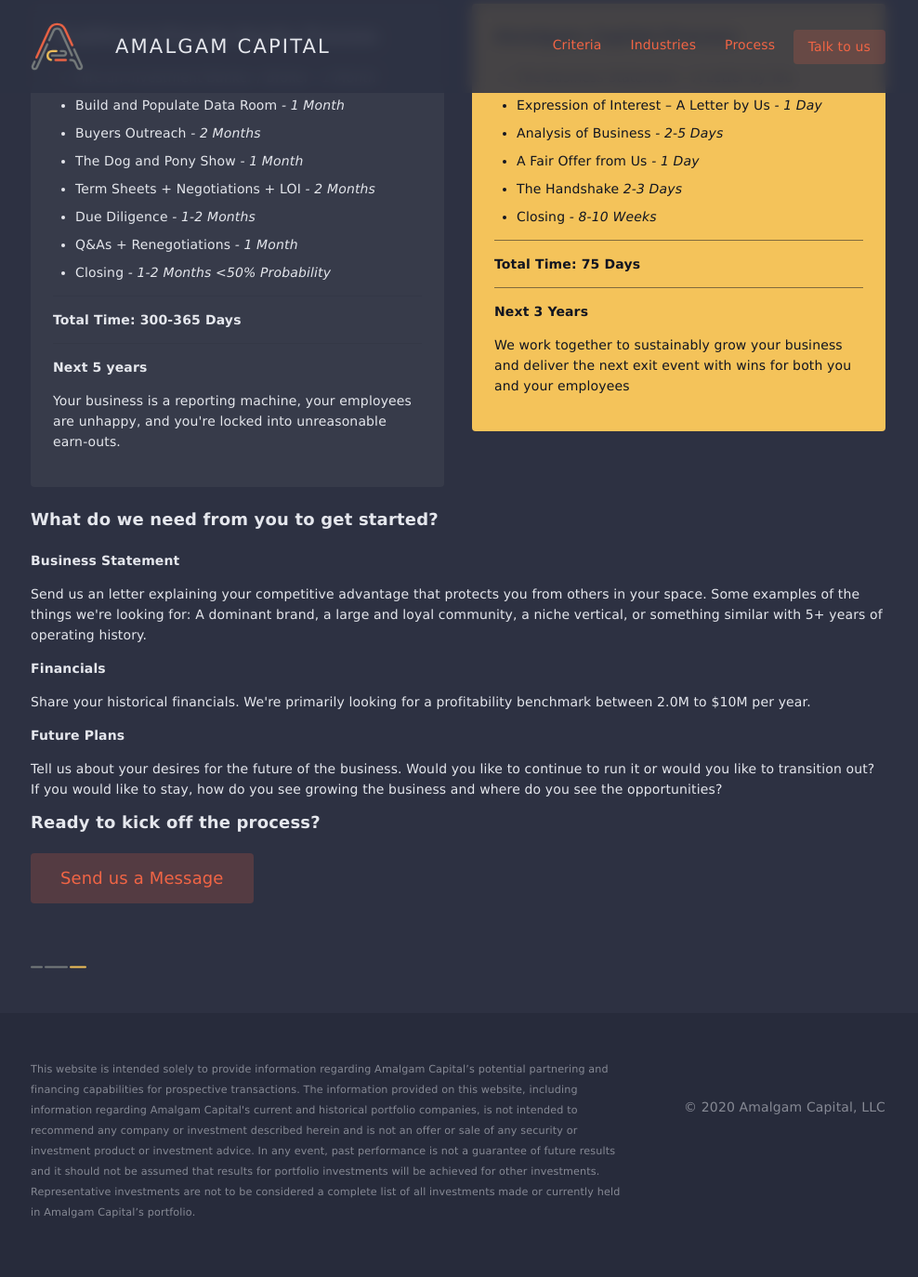
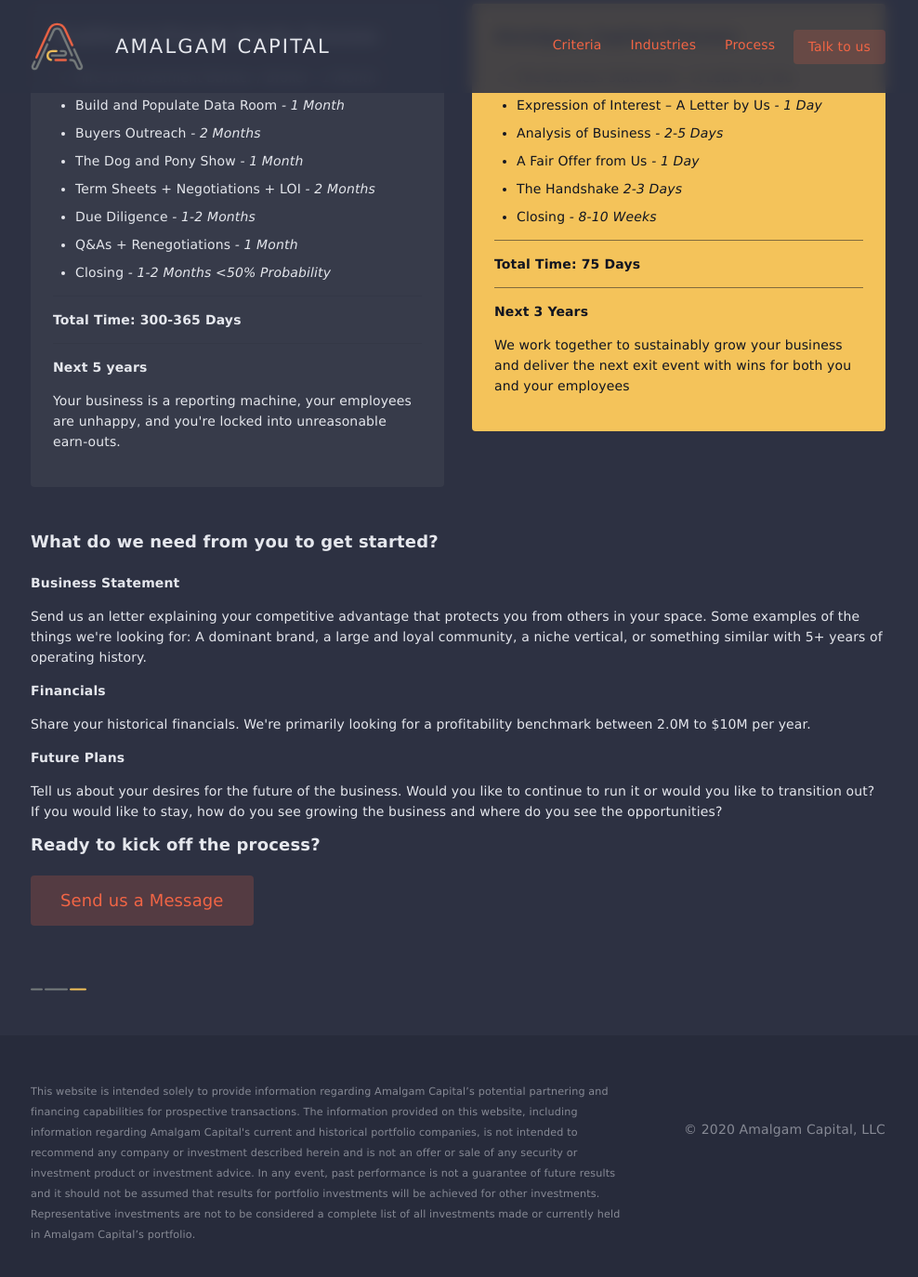
Before and after one commit to amalgam-capital/amalgam-capital.github.io, a Jekyll site: the page built from index.md, in a window 1280 px wide and 1400 px high, scrolled down 2994 px. Shown: the top 1374 px of the window at 93% size, without its empty margins (147-1135 px from the left). Built offline with Jekyll 4.4.1, drawn with Linux system fonts in a browser that asks for light colours; some web fonts are replaced.

Commit message:
Position

```diff
--- a/_sass/_home.scss
+++ b/_sass/_home.scss
@@ -86,6 +86,6 @@
 	}
 }
 
-a#business-statement {
+p#business-statement {
 	margin-top: $section-spacing-small;
 }
```
Also changed, not shown: 2 other files.
